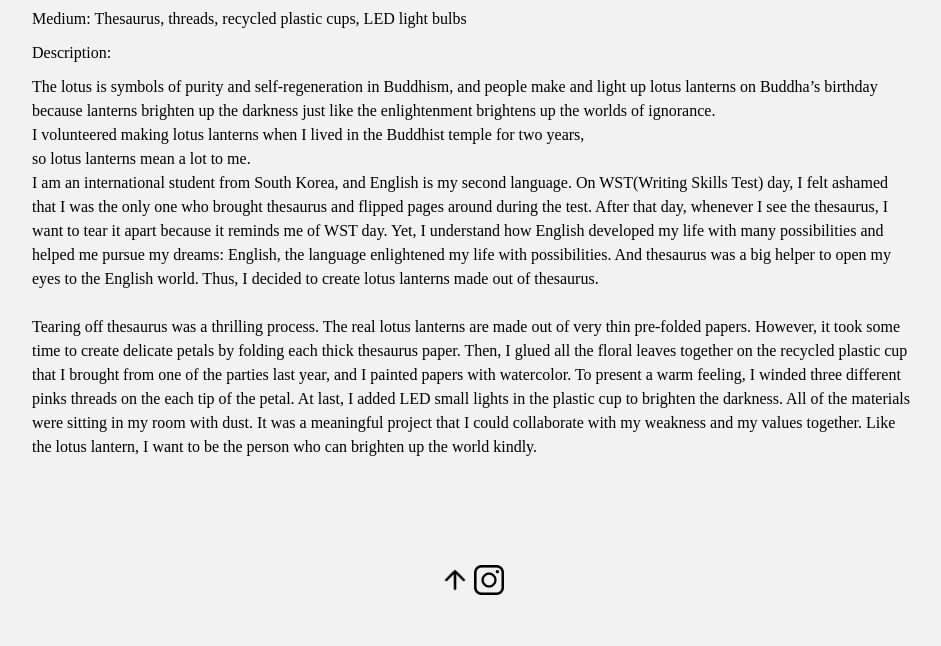
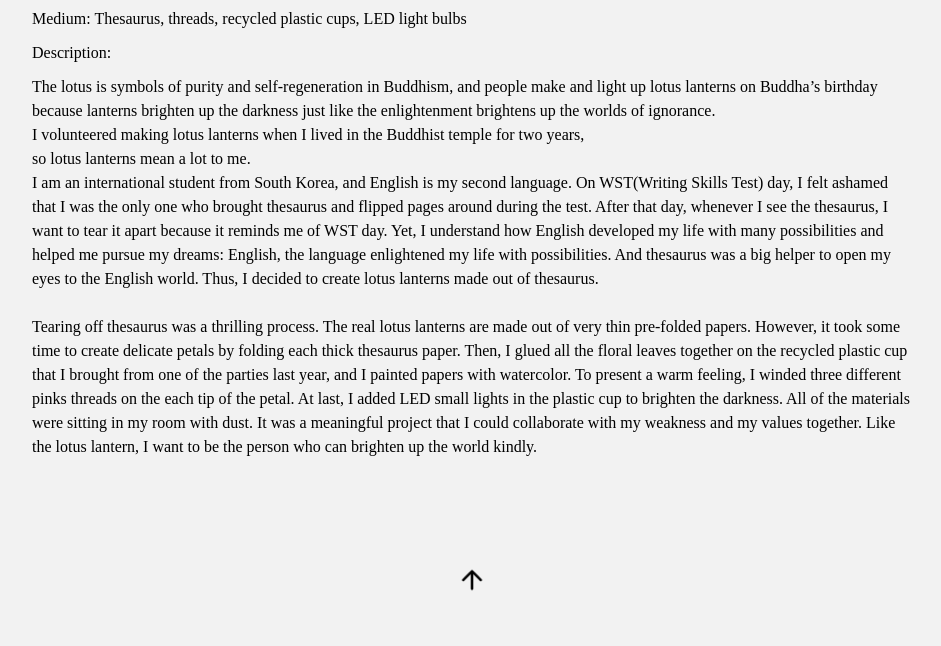
Before and after one commit to choisoovin/choi, a plain HTML site: page spatial.html in a window 1280 px wide. Shown: the part 5471-6117 px from the top of the page, without its empty margins (168-1109 px from the left). Drawn offline with Linux system fonts and the light colour scheme; files whose address does not match are found by name; a web font is replaced by a local one.

Commit message:
Update spatial.html

```diff
--- a/spatial.html
+++ b/spatial.html
@@ -179,12 +179,6 @@ This piece is 2020 Sipjangsaengdo, a historical reinterpretation of Sipjangsaeng
           alt="up icon"
           width="30px"
       /></a>
-      <a href="https://www.instagram.com/another_ofyou/" target="_blank">
-        <img
-          src="images/insta.png"
-          alt="instagram logo"
-          width="30px"
-      /></a>
     </center>
   </footer>
   <br>
```
